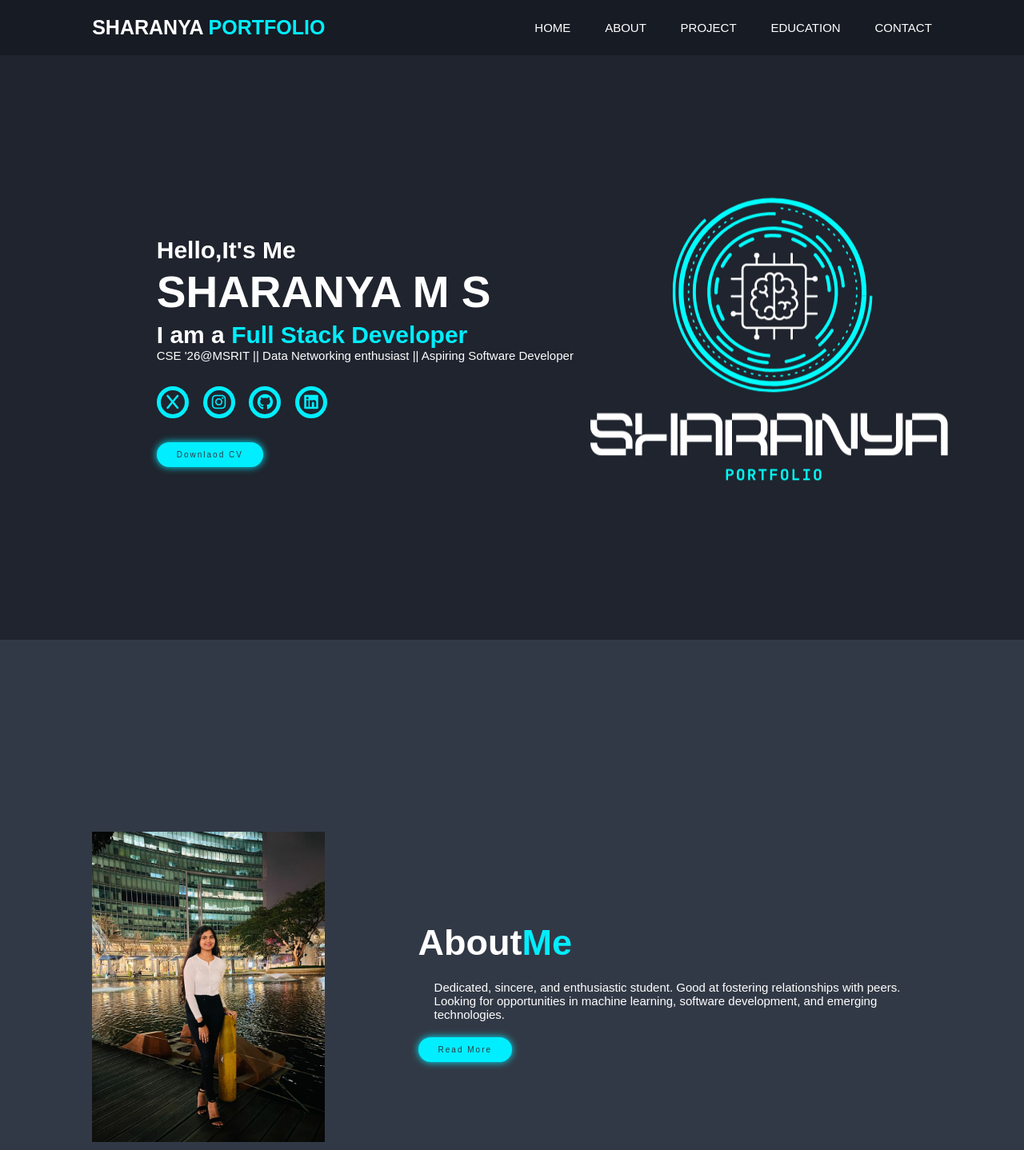
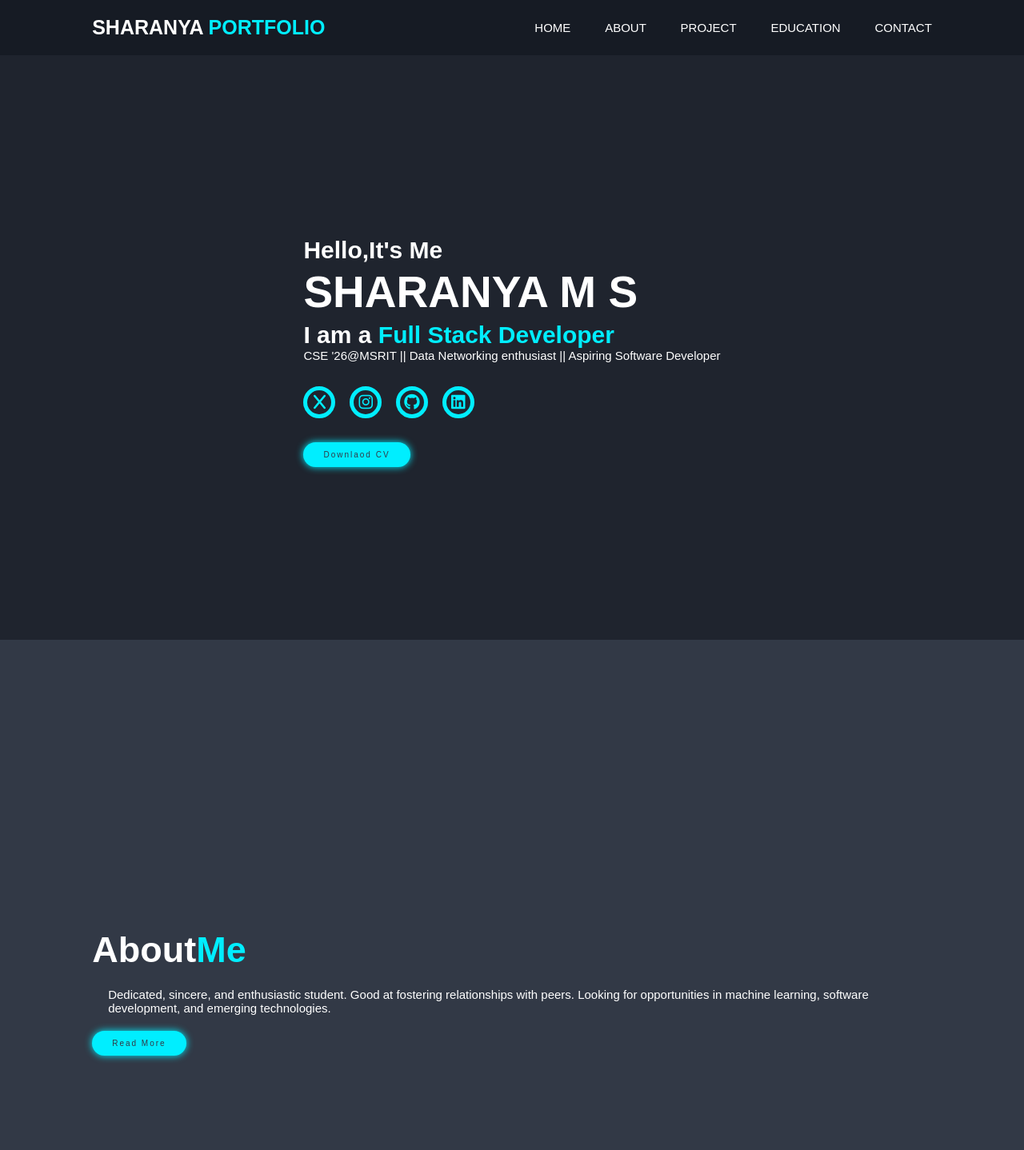
Before and after one commit to Sharanya-Gowda/Sharanya-Resume, a plain HTML site: page index.html in a window 1280 px wide. Shown: the top 1438 px of the page at 80% size. Drawn offline with Linux system fonts and the light colour scheme; a web font is replaced by a local one.

Commit message:
Update index.html

```diff
--- a/index.html
+++ b/index.html
@@ -52,14 +52,14 @@
           >Downlaod CV</a
         >
       </div>
-      <div class="home-img">
+<!--       <div class="home-img">
         <img src="logo.png" alt="homeimage" />
-      </div>
+      </div> -->
     </section>
     <section class="about" id="about">
-      <div class="about-img">
+<!--       <div class="about-img">
         <img src="about.png" alt="about" />
-      </div>
+      </div> -->
       <div class="about-content">
         <h2 class="heading">About<span>Me</span></h2>
         <h3></h3>
```
